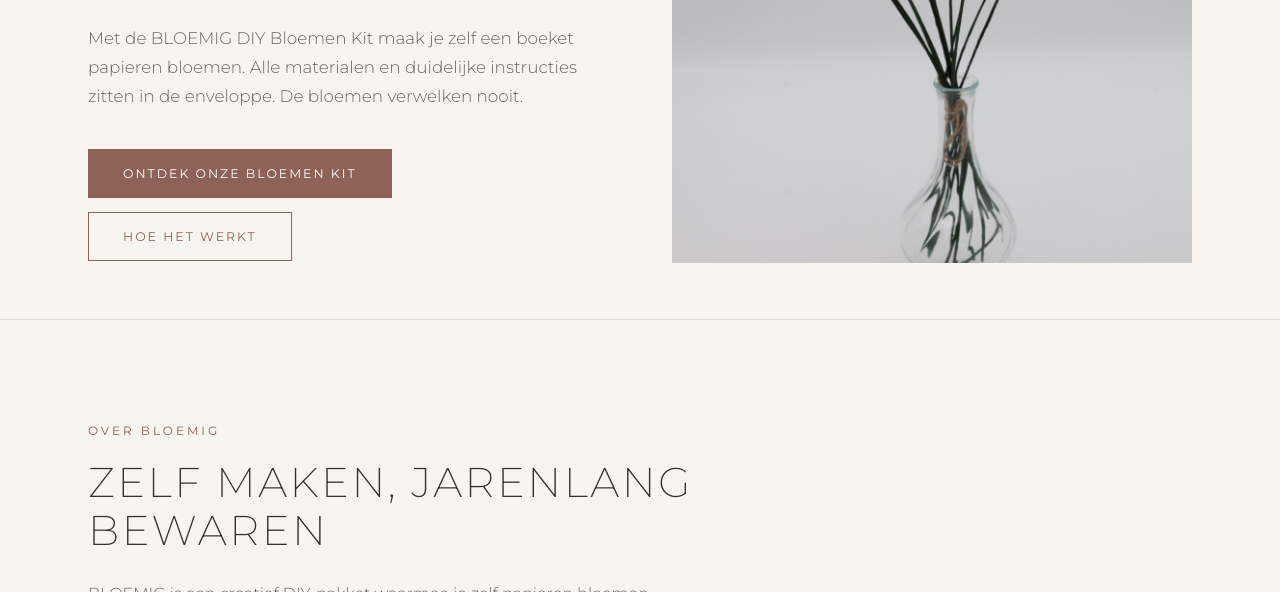
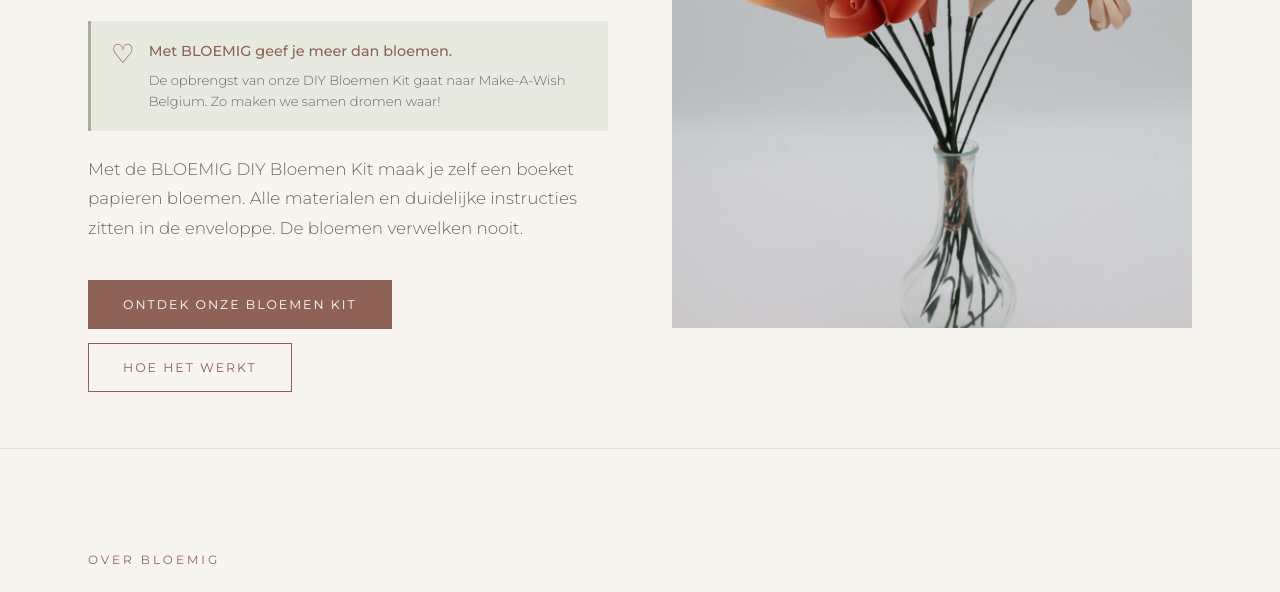
Before and after one commit to b-man9470/bloemig, a plain HTML site: page index.html in a window 1280 px wide. Shown: the part 508-1100 px from the top of the page. Drawn offline with Linux system fonts and the light colour scheme.

Commit message:
goed doel toegevoegd

```diff
--- a/index.html
+++ b/index.html
@@ -176,6 +176,35 @@
       .hero .lead {
         font-size: 1.05rem;
         margin-bottom: 2.2em;
+      }
+      .charity-note {
+        display: flex;
+        align-items: flex-start;
+        gap: 14px;
+        max-width: 560px;
+        margin: 22px 0 24px;
+        padding: 18px 20px;
+        background: #e9eadf;
+        border-left: 3px solid var(--sage);
+      }
+      .charity-note__heart {
+        flex: 0 0 auto;
+        color: var(--cocoa);
+        font-size: 1.65rem;
+        line-height: 1.15;
+      }
+      .charity-note strong {
+        display: block;
+        margin-bottom: 5px;
+        color: var(--cocoa);
+        font-size: 0.9rem;
+        font-weight: 500;
+      }
+      .charity-note p {
+        margin: 0;
+        color: var(--mute);
+        font-size: 0.82rem;
+        line-height: 1.65;
       }
       .acts {
         display: flex;
@@ -612,6 +641,13 @@
           <div>
             <div class="eyebrow">DIY Bloemen kit</div>
             <h1>Een creatief cadeau dat blijvend is</h1>
+            <div class="charity-note">
+              <span class="charity-note__heart" aria-hidden="true">♡</span>
+              <div>
+                <strong>Met BLOEMIG geef je meer dan bloemen.</strong>
+                <p>De opbrengst van onze DIY Bloemen Kit gaat naar Make-A-Wish Belgium. Zo maken we samen dromen waar!</p>
+              </div>
+            </div>
             <p class="lead">
               Met de BLOEMIG DIY Bloemen Kit maak je zelf een boeket papieren
               bloemen. Alle materialen en duidelijke instructies zitten in de
```
